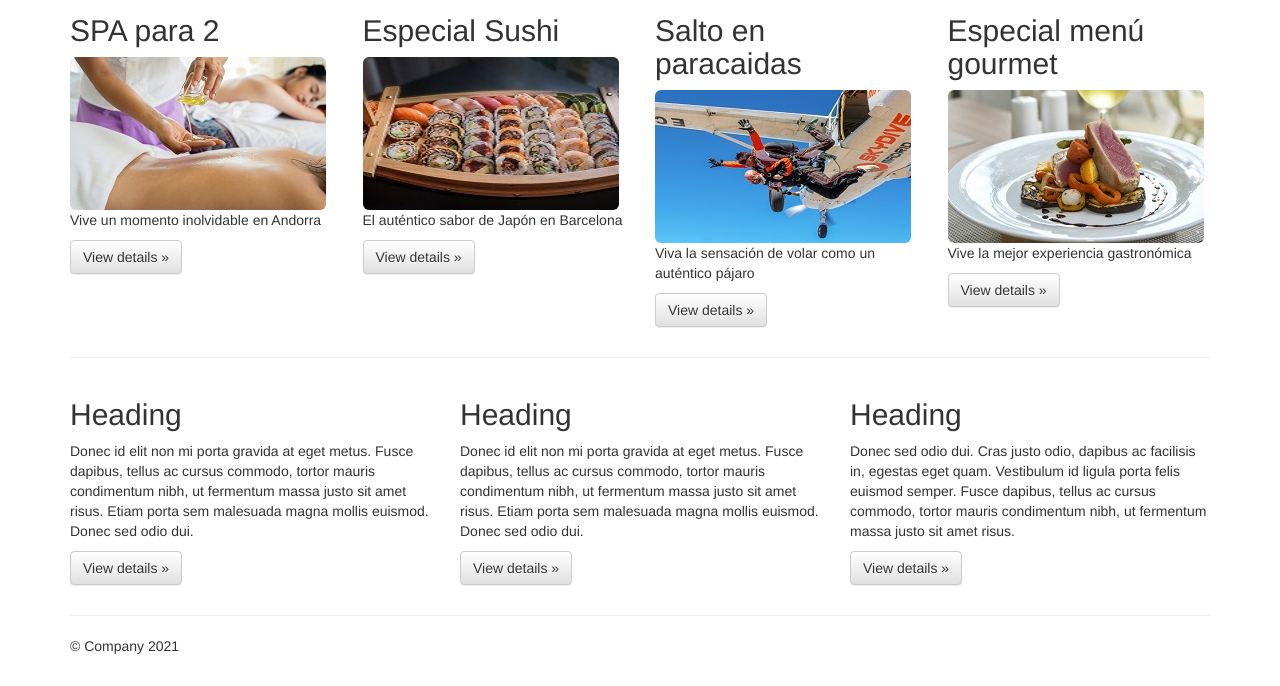
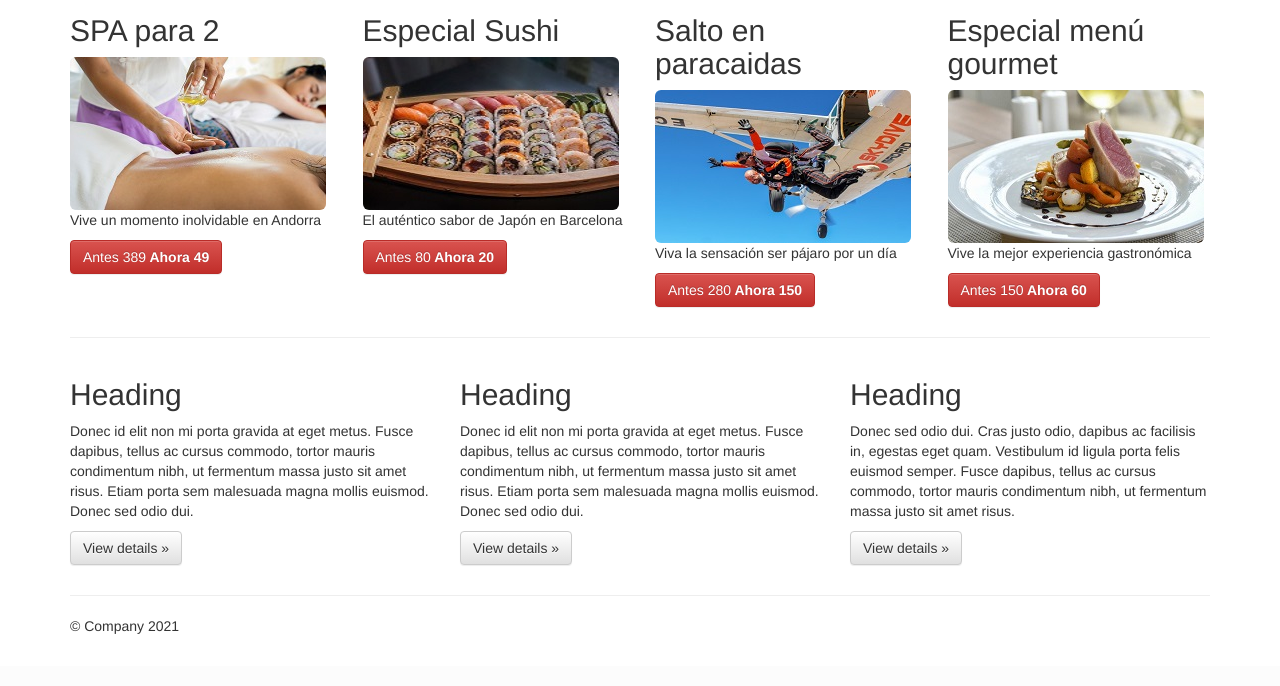
Before and after one commit to miryambathilde/marketpro, a PHP site: page / in a window 1280 px wide. Shown: the part 387-1073 px from the top of the page. After the commit the page ends 1021 px from the top, so only its background shows below. Run offline with PHP 8.4, Linux system fonts and the light colour scheme; some libraries are stand-ins or nearby versions.

Commit message:
implementacion de la funcion portada

```diff
--- /dev/null
+++ b/inc/funciones.php
@@ -0,0 +1,53 @@
+<?php
+function portada($oferta_id, $oferta){
+
+$salida = "";
+
+$salida = $salida . '<div class="col-lg-3">';
+$salida = $salida . '<h2>'. $oferta["nombre"] . '</h2>';
+$salida = $salida . '<img src="'. $oferta["imagen"] .'" alt=" '. $oferta["nombre"] . '"class="img-rounded">';
+$salida = $salida . '<p>'. $oferta["introDescripcion"] . '</p>';
+$salida = $salida . '<p><a class="btn btn-danger" href="oferta/' . $oferta_id .'">Antes '. $oferta["precio"] . '<strong> Ahora '. $oferta["precioOferta"].'</strong></a></p> </div>';
+
+return $salida;
+
+}
+
+$ofertas = array ();
+//array con valor 1 y los valores serían las filas de la BBDD//
+$ofertas [001] = array (
+  "nombre" => "SPA para 2",
+  "introDescripcion" => "Vive un momento inolvidable en Andorra",
+  "descripcion" => "No te puedes perder...",
+  "imagen" => "img/spa.jpg",
+  "precio" => 389,
+  "precioOferta" => 49,
+);
+
+$ofertas [002] = array (
+  "nombre" => "Especial Sushi",
+  "introDescripcion" => "El auténtico sabor de Japón en Barcelona",
+  "descripcion" => "Siéntete único por un día...",
+  "imagen" => "img/sushi.jpg",
+  "precio" => 80,
+  "precioOferta" => 20,
+);
+
+$ofertas [003] = array (
+  "nombre" => "Salto en paracaidas",
+  "introDescripcion" => "Viva la sensación ser pájaro por un día",
+  "descripcion" => "Siente la auténtica adrenalina...",
+  "imagen" => "img/paracaidas.jpg",
+  "precio" => 280,
+  "precioOferta" => 150,
+);
+
+$ofertas [004] = array (
+  "nombre" => "Especial menú gourmet",
+  "introDescripcion" => "Vive la mejor experiencia gastronómica",
+  "descripcion" => "Siente el placer de comer como un verdadero sibarita...",
+  "imagen" => "img/gourmet.jpg",
+  "precio" => 150,
+  "precioOferta" => 60,
+);
+?>
--- a/index.php
+++ b/index.php
@@ -1,43 +1,6 @@
-<?php
-$ofertas = array ();
-//array con valor 1 y los valores serían las filas de la BBDD//
-$ofertas [001] = array (
-  "nombre" => "SPA para 2",
-  "introDescripcion" => "Vive un momento inolvidable en Andorra",
-  "descripcion" => "No te puedes perder...",
-  "imagen" => "img/spa.jpg",
-  "precio" => 389,
-  "precioOferta" => 49,
-);
+<!--aqui cargamos el archivo de funciones.php -->
+<?php include('inc/funciones.php'); ?>
 
-$ofertas [002] = array (
-  "nombre" => "Especial Sushi",
-  "introDescripcion" => "El auténtico sabor de Japón en Barcelona",
-  "descripcion" => "Siéntete único por un día...",
-  "imagen" => "img/sushi.jpg",
-  "precio" => 80,
-  "precioOferta" => 20,
-);
-
-$ofertas [003] = array (
-  "nombre" => "Salto en paracaidas",
-  "introDescripcion" => "Viva la sensación de volar como un auténtico pájaro",
-  "descripcion" => "Siente la auténtica adrenalina...",
-  "imagen" => "img/paracaidas.jpg",
-  "precio" => 280,
-  "precioOferta" => 150,
-);
-
-$ofertas [004] = array (
-  "nombre" => "Especial menú gourmet",
-  "introDescripcion" => "Vive la mejor experiencia gastronómica",
-  "descripcion" => "Siente el placer de comer como un verdadero sibarita...",
-  "imagen" => "img/gourmet.jpg",
-  "precio" => 150,
-  "precioOferta" => 60,
-);
-
-?>
 <!--INCLUDERS -->
 <?php
 $tituloPagina = "Inicio MarketPro";
@@ -57,17 +20,13 @@ include('inc/header.php');
     <!-- COPIAMOS ESTO DE FOOTER.PHP -->
     <!-- Destacados -->
     <div class="container">
+
       <div class="row">
       <!-- BUCLE FOR EACH PARA LAS OFERTAS -->
-      <?php foreach ($ofertas as $oferta){?>
-
-        <div class="col-lg-3">
-          <h2><?php echo $oferta["nombre"];?></h2>
-          <img src="<?php echo $oferta["imagen"];?>" alt="<?php echo $oferta["nombre"];?>" class="img-rounded">
-          <p><?php echo $oferta["introDescripcion"];?></p>
-          <p><a class="btn btn-default" href="#" role="button">View details &raquo;</a></p>
-        </div>
-      <?php }?>
+      <!-- FUNCION PORTADA DONDE LA CLAVE VALOR ES EL ID DE CADA OFERTA -->
+      <?php foreach ($ofertas as $oferta_id => $oferta) {
+        echo portada ($oferta_id, $oferta);
+      } ?>
     </div>
 
     <hr>
```
